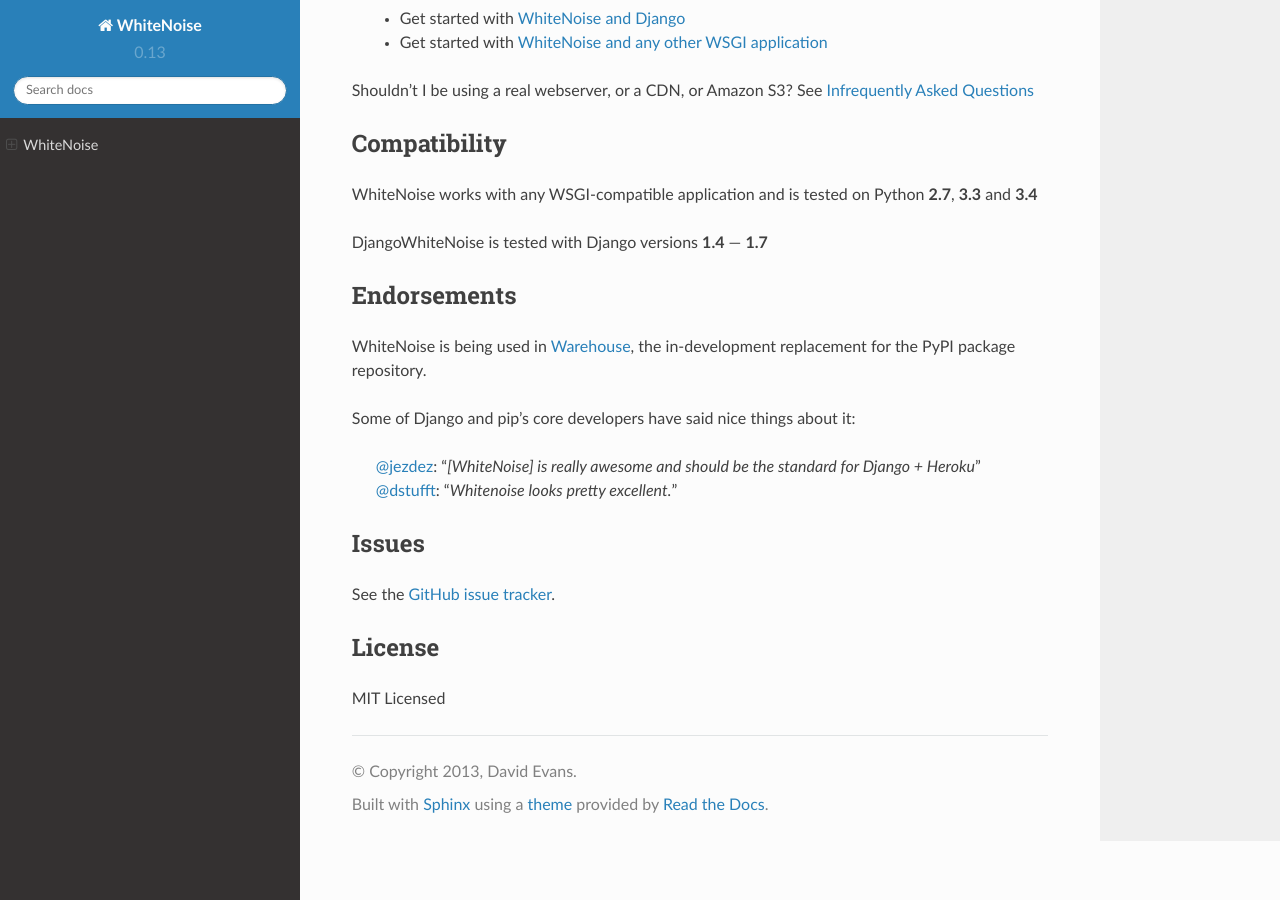
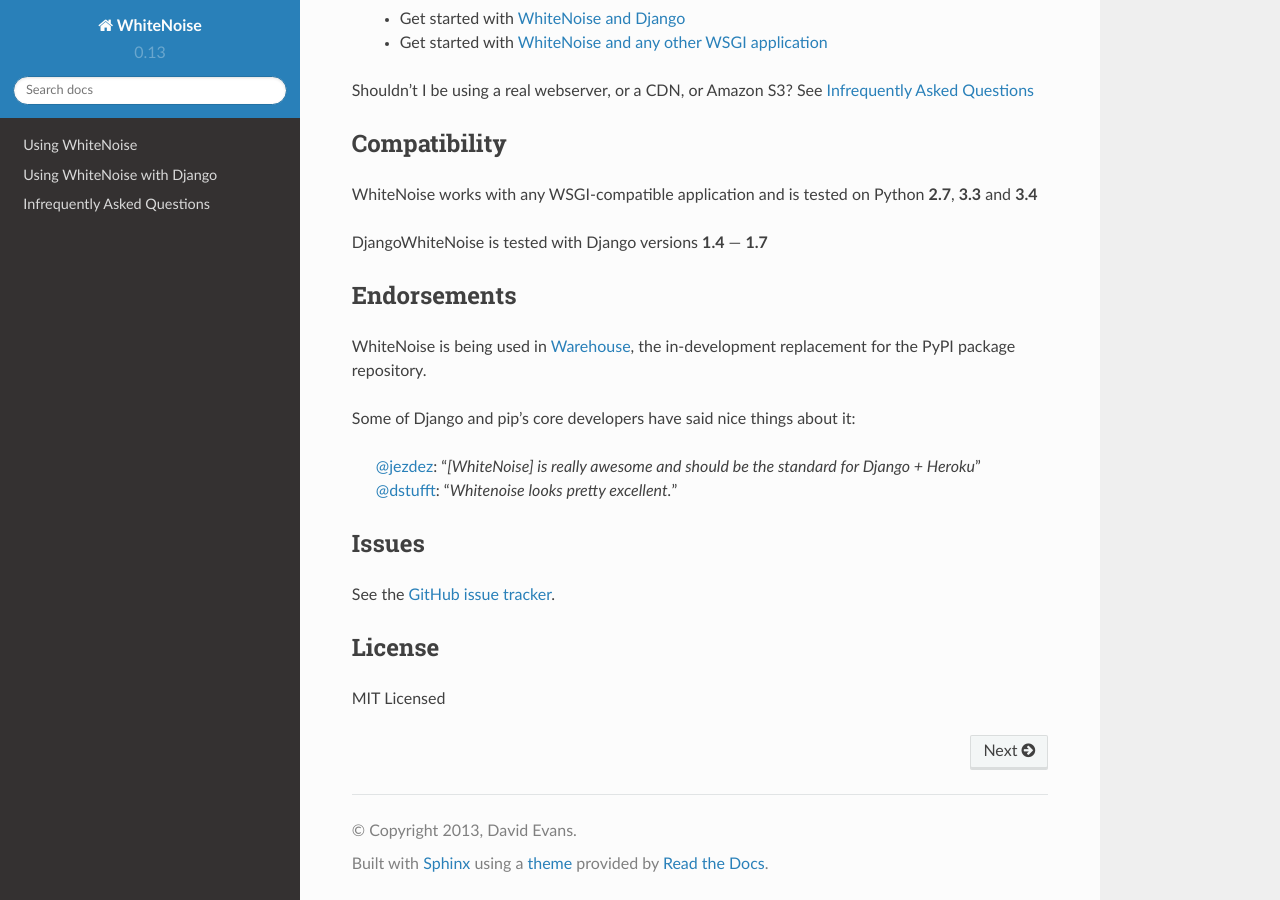
Before and after one commit to gorbunov87/white_noise, a Sphinx documentation site: the page built from docs/index.rst, in a window 1280 px wide and 900 px high, scrolled down 674 px. Built offline with Sphinx 7.4.7 and the Read the Docs theme 2.0.0, drawn with Linux system fonts in a browser that asks for light colours; part of the change alters nothing that is shown.

```diff
--- a/docs/index.rst
+++ b/docs/index.rst
@@ -63,3 +63,9 @@ License
 -------
 
 MIT Licensed
+
+.. toctree::
+   :hidden:
+   :glob:
+
+   *
```
